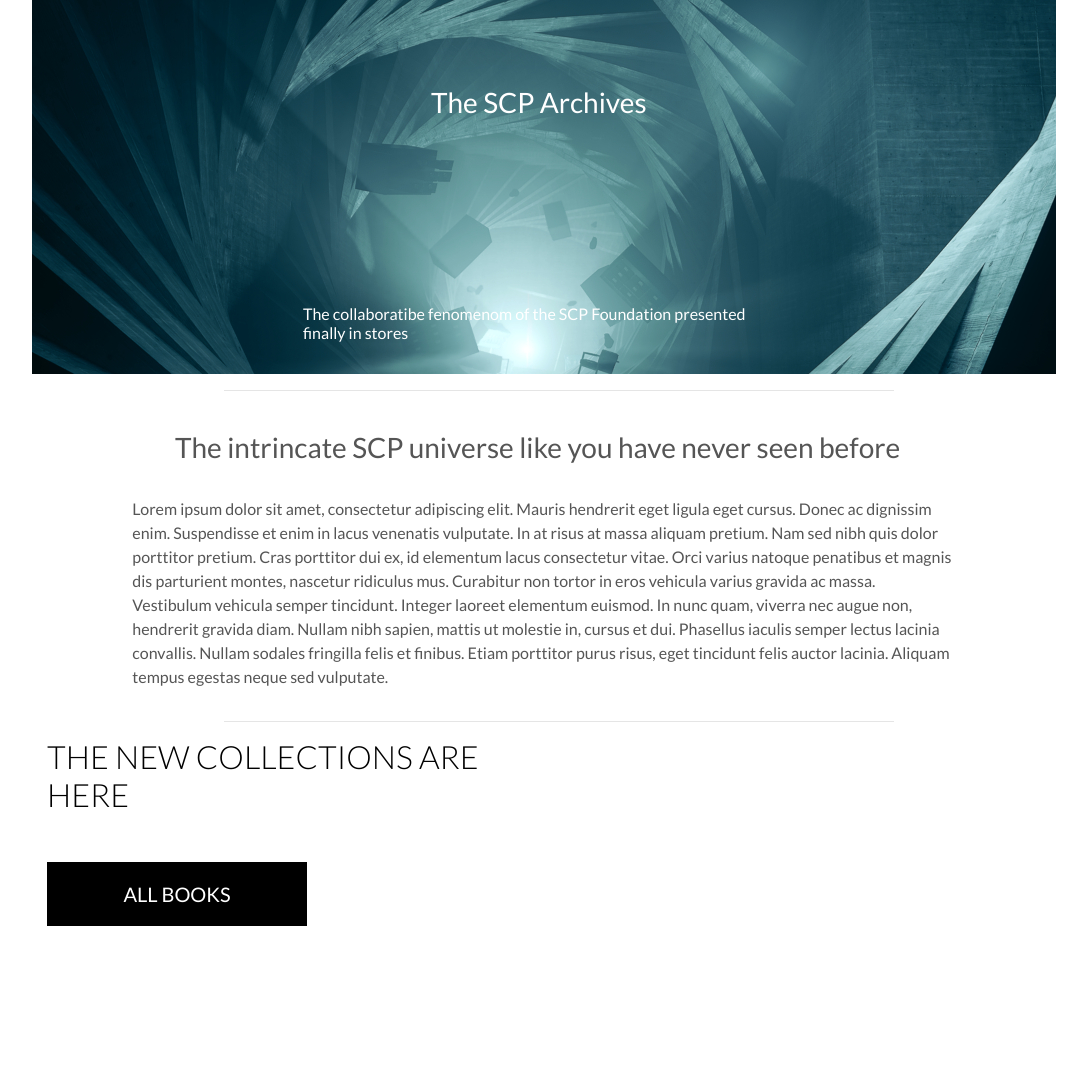
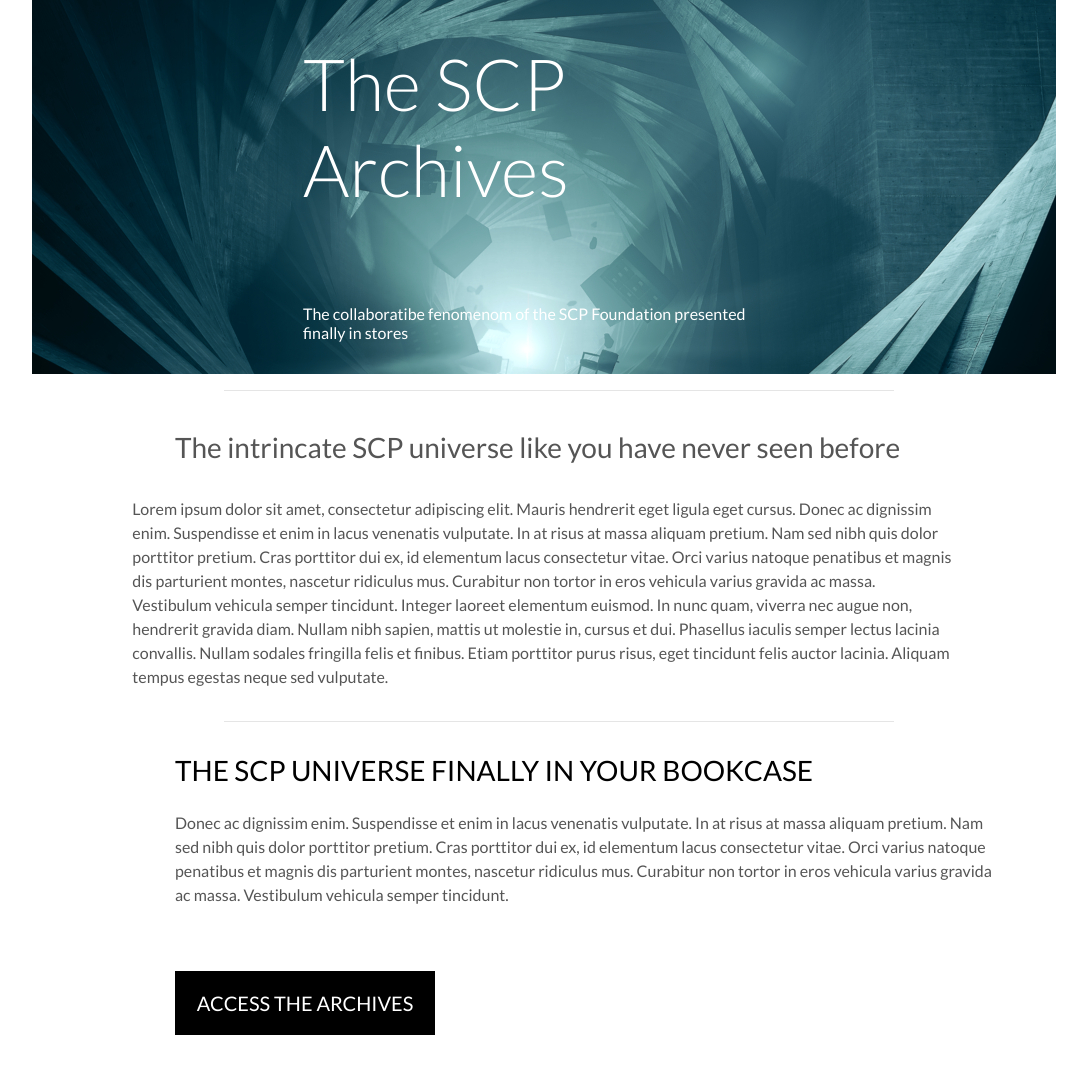
Before and after one commit to ED-IP/Milestone-4-project, a Django app: template home/templates/home/index.html in a window 1280 px wide. Shown: the part 142-1233 px from the top of the page, without its empty margins (96-1183 px from the left). Before the commit the page ends 1068 px from the top, so only its background shows below. Run offline with Django 3.2, Linux system fonts and the light colour scheme; the template is opened without the code that fills it, so the values that code supplies are empty; some libraries are stand-ins or nearby versions.

Commit message:
various changes to the shop_access section in index.html

```diff
--- a/home/templates/home/index.html
+++ b/home/templates/home/index.html
@@ -13,9 +13,9 @@
 <section id="intro">
     <div class="container h-100" id="intro-image">
         <div class="row h-100 align-items-end justify-content-center">
-            <div class="offset-3 col-6">
+            <div class="col-6">
                 <br>
-                <h3>The SCP Archives</h3>
+                <h3 class="display-3">The SCP Archives</h3>
             </div>
             <div class="w-100"></div>
             <div class="col-6 pb-4 intro-text">
@@ -59,18 +59,29 @@
 
 <section id="shop_access">
     <div class="container h-100">
-        <div class="row h-100">
-            <div class="col-7 col-md-6 my-auto">
-                <h1 class="display-4 logo-font text-black">
-                    The new collections are here
-                </h1>
-                <div class="my-5">
-                    <h4>
-                        <a href="{% url 'products' %}"
-                            class="shop-now-button btn btn-lg rounded-0 text-uppercase py-3">All
-                            books</a>
-                    </h4>
-                </div>
+        <div class="row h-100 justify-content-center">
+            <div class="offset-2 offset-md-1 col-8 col-md-10 my-3">
+                <h3 class="logo-font text-black">
+                    The SCP universe finally in your bookcase
+                </h3>
+            </div>
+            <div class="w-100"></div>
+            <div class="offset-2 offset-md-1 col-8 col-md-10">
+                <p>
+                    Donec ac dignissim enim. Suspendisse et enim in lacus venenatis vulputate. In at risus at massa
+                    aliquam pretium. Nam sed nibh quis dolor porttitor pretium. Cras porttitor dui ex, id elementum
+                    lacus consectetur vitae. Orci varius natoque penatibus et magnis dis parturient montes, nascetur
+                    ridiculus mus. Curabitur non tortor in eros vehicula varius gravida ac massa. Vestibulum
+                    vehicula
+                    semper tincidunt.
+                </p>
+            </div>
+            <div class="w-100"></div>
+            <div class="offset-2 offset-md-1 col-8 col-md-10 my-5">
+                <h4>
+                    <a href="{% url 'products' %}" class="shop-now-button btn btn-lg rounded-0 text-uppercase py-3">Access the
+                        Archives</a>
+                </h4>
             </div>
         </div>
     </div>
--- a/templates/includes/main-nav.html
+++ b/templates/includes/main-nav.html
@@ -11,13 +11,13 @@
             </a>
         </li>
         <li class="nav-item">
-            <a href="#introduction" class="logo-font font-weight-bold nav-link text-black mr-5" id="clothing-link"
+            <a href="{% url 'home' %}#introduction" class="logo-font font-weight-bold nav-link text-black mr-5" id="clothing-link"
                 aria-haspopup="true" aria-expanded="false">
                 Introduction to the SCP
             </a>
         </li>
         <li class="nav-item">
-            <a href="#shop_access" class="logo-font font-weight-bold nav-link text-black mr-5" id="homeware-link"
+            <a href="{% url 'home' %}#shop_access" class="logo-font font-weight-bold nav-link text-black mr-5" id="homeware-link"
                 aria-haspopup="true" aria-expanded="false">
                 Buy the books
             </a>
```
Also changed, not shown: README.md.
